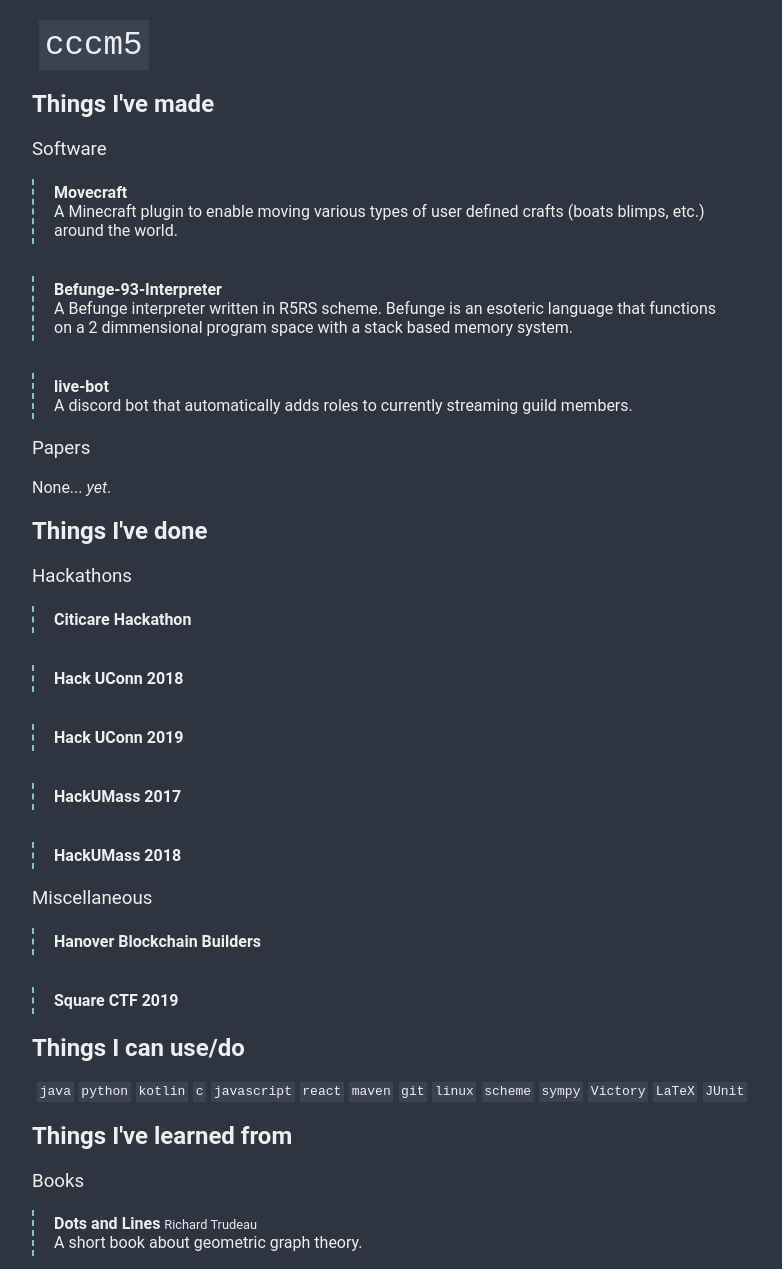
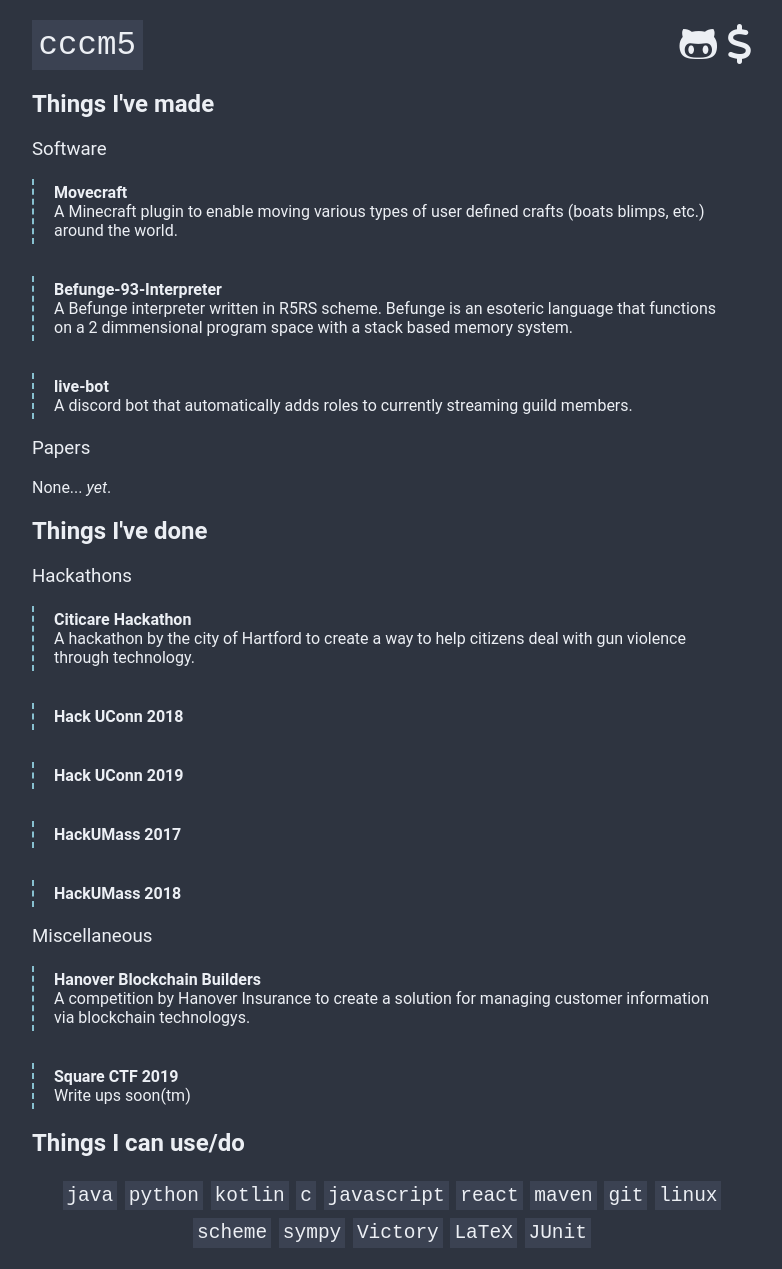
Before and after one commit to oh-noey/oh-noey.github.io, a plain HTML site: page index.html in a window 1280 px wide. Shown: the top 1269 px of the page, without its empty margins (248-1030 px from the left). Drawn offline with Linux system fonts and the light colour scheme; a script that the page names is missing.

Commit message:
Add font awesome

```diff
--- a/index.html
+++ b/index.html
@@ -5,11 +5,16 @@
         <title>cccm5</title>
         <link rel="stylesheet" href="style.css">
         <script src="script.js"></script>
+        <script src="https://kit.fontawesome.com/754f35b05c.js" crossorigin="anonymous"></script>
     </head>
     <body>
         <div class="constrain">
             <header>
                 <code>cccm5</code>
+                <div>
+                    <i class="fab fa-github-alt"></i>
+                    <i class="fas fa-dollar-sign"></i>
+                </div>
             </header>
             <section>
                 <article>
@@ -40,6 +45,7 @@
                         <h3>Hackathons</h3>
                         <div class='card'>
                             <h4>Citicare Hackathon</h4>
+                            A hackathon by the city of Hartford to create a way to help citizens deal with gun violence through technology.
                         </div>
                         <div class='card'>
                             <h4>Hack UConn 2018</h4>
@@ -58,9 +64,11 @@
                         <h3>Miscellaneous</h3>
                         <div class='card'>
                             <h4>Hanover Blockchain Builders</h4>
+                            A competition by Hanover Insurance to create a solution for managing customer information via blockchain technologys.
                         </div>
                         <div class='card'>
                             <h4>Square CTF 2019</h4>
+                            Write ups soon(tm)
                         </div>
                     </div>
                 </article>
--- a/style.css
+++ b/style.css
@@ -8,6 +8,7 @@
 header {
     display: flex;
     align-items: center;
+    justify-content: space-between;
     margin: 0px auto;
     font-size: 2.5em;
     margin-top: .5em;
@@ -72,11 +73,15 @@
 code {
     background-color: #3b4252;
     padding: .2em;
-    margin: 0 .2em;
 }
 
 .skill-box {
     display: flex;
     flex-wrap: wrap;
     justify-content: center;
+    font-size: 1.5em;
 }
+
+.skill-box code{
+    margin: .2em;
+}
```
